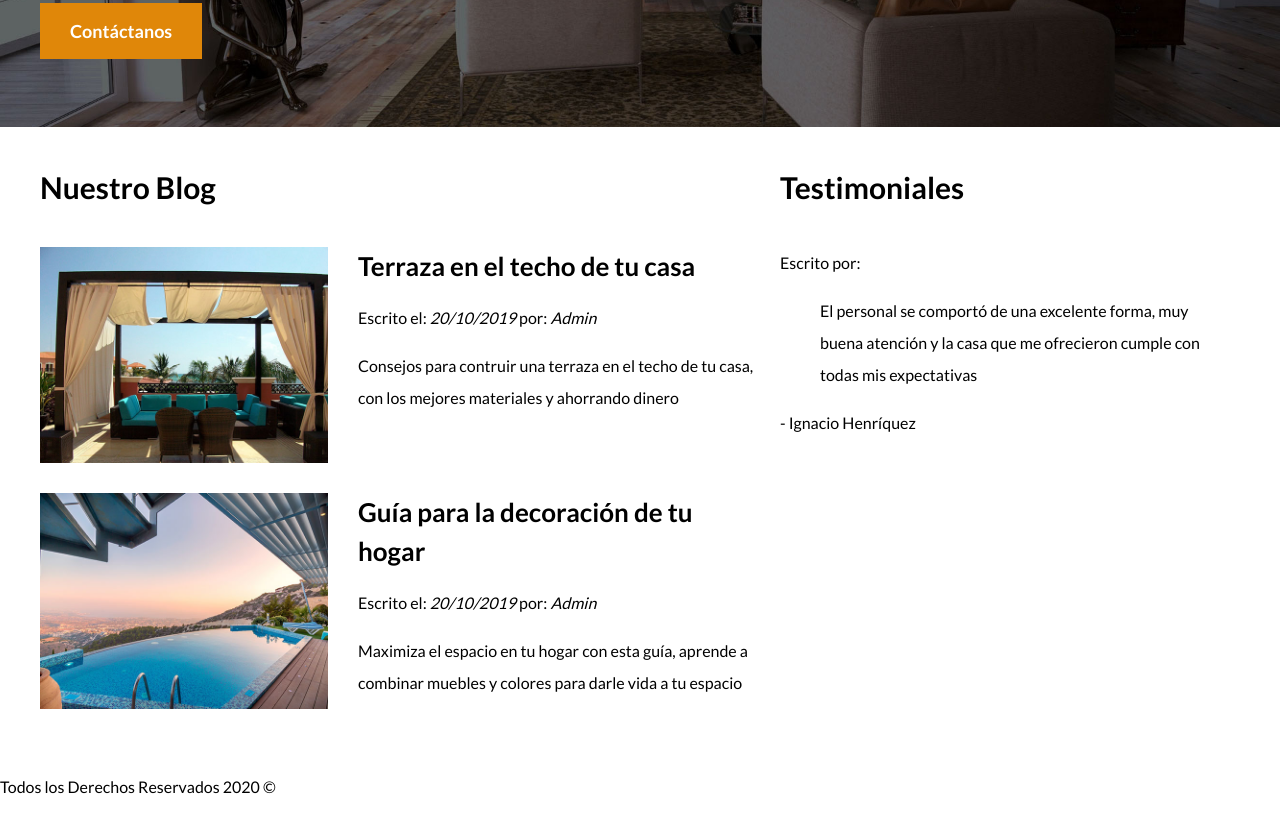
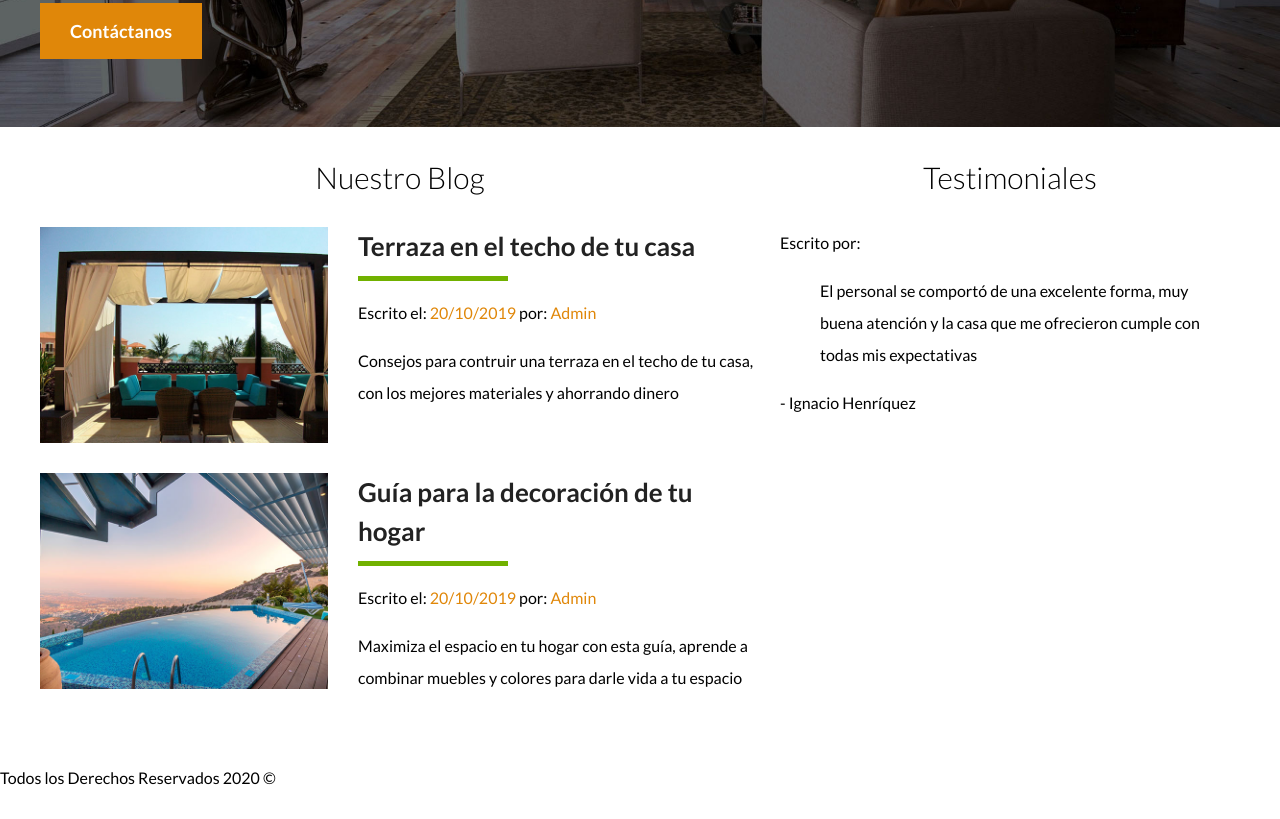
Before and after one commit to dev-ignacio-h/bienes-raices, a plain HTML site: page index.html in a window 1280 px wide. Shown: the part 2485-3304 px from the top of the page. Drawn offline with Linux system fonts and the light colour scheme.

Commit message:
blog ready

```diff
--- a/css/style.css
+++ b/css/style.css
@@ -207,7 +207,22 @@ h4 {
   flex-basis: 57%;            /* salvaguarda para navegadores que no reconocen calc() */
   flex-basis: calc(60% - 3rem);
 }
+.texto-entrada a {
+  color: #222;
+  text-decoration: none;
+}
 .texto-entrada h4 {
   margin: 0;
   line-height: 1.5;
 }
+.texto-entrada h4::after {
+  content: '';
+  display: block;
+  width: 15rem;
+  height: .5rem;
+  background-color: #71b100;
+  margin-top: 1rem;
+}
+.texto-entrada span {
+  color: #e08709;
+}
--- a/index.html
+++ b/index.html
@@ -160,14 +160,16 @@
 
     <div class="seccion-inferior contenedor">
         <section class="blog">
-            <h3>Nuestro Blog</h3>
+            <h3 class="centrar-texto fw-300 seccion">Nuestro Blog</h3>
             <article class="entrada-blog">
                 <div class="imagen">
                     <img src="img/blog1.jpg" alt="entrada de blog" />
                 </div>
                 <div class="texto-entrada">
-                <h4>Terraza en el techo de tu casa</h4>
-                    <p>Escrito el: <em>20/10/2019</em> por: <em>Admin</em></p>
+                    <a href="#">
+                        <h4>Terraza en el techo de tu casa</h4>
+                    </a>
+                    <p>Escrito el: <span>20/10/2019</span> por: <span>Admin</span></p>
                     <p>
                         Consejos para contruir una terraza en el techo de tu casa, con los
                         mejores materiales y ahorrando dinero
@@ -180,8 +182,10 @@
                     <img src="img/blog2.jpg" alt="entrada de blog" />
                 </div>
                 <div class="texto-entrada">
-                    <h4>Guía para la decoración de tu hogar</h4>
-                    <p>Escrito el: <em>20/10/2019</em> por: <em>Admin</em></p>
+                    <a href="#">
+                        <h4>Guía para la decoración de tu hogar</h4>
+                    </a>
+                    <p>Escrito el: <span>20/10/2019</span> por: <span>Admin</span></p>
                     <p>
                         Maximiza el espacio en tu hogar con esta guía, aprende a combinar
                         muebles y colores para darle vida a tu espacio
@@ -190,7 +194,7 @@
             </article>
         </section>
         <section class="testimoniales">
-            <h3>Testimoniales</h3>
+            <h3 class="centrar-texto fw-300 seccion">Testimoniales</h3>
             <header>
                 <p>Escrito por:</p>
             </header>
```
